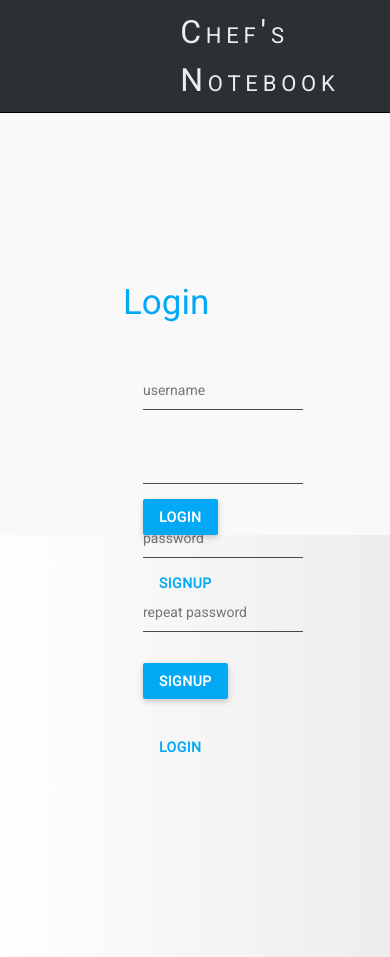
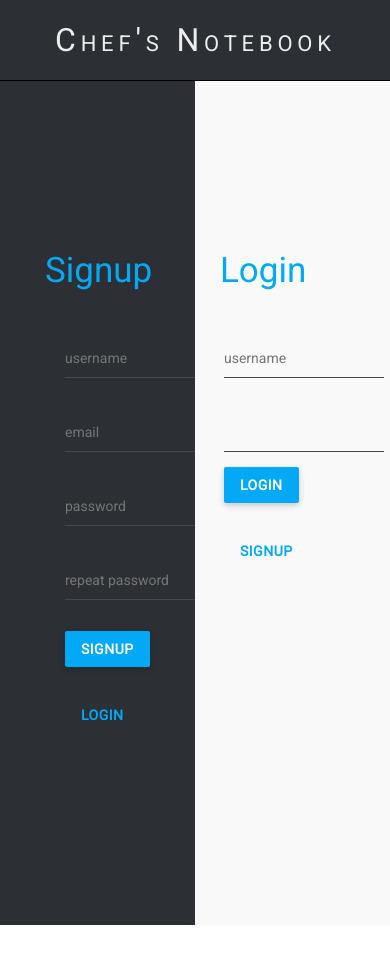
Before and after one commit to ramonaspence/chefs-notebook, a React (Create React App) app in the folder frontend/static/: page / in a window 390 px wide. After the commit the page ends 925 px from the top, so only its background shows below. Built offline with nearby package versions, Linux system fonts and the light colour scheme; no server answers.

Commit message:
adding responsive design to navbar, and homepage

```diff
--- a/frontend/static/package.json
+++ b/frontend/static/package.json
@@ -4,6 +4,10 @@
   "private": true,
   "proxy": "http://127.0.0.1:8000/",
   "dependencies": {
+    "@fortawesome/fontawesome-svg-core": "^1.2.28",
+    "@fortawesome/free-regular-svg-icons": "^5.13.0",
+    "@fortawesome/free-solid-svg-icons": "^5.13.0",
+    "@fortawesome/react-fontawesome": "^0.1.9",
     "@testing-library/jest-dom": "^4.2.4",
     "@testing-library/react": "^9.5.0",
     "@testing-library/user-event": "^7.2.1",
--- a/frontend/static/src/App.css
+++ b/frontend/static/src/App.css
@@ -40,7 +40,7 @@ a {
 
 /* begin home signup and login styles */
 
-.backRight {
+/* .backRight {
   position: absolute;
   right: 0;
   width: 50%;
@@ -58,7 +58,7 @@ a {
   background: #2C3034;
   background-size: cover;
   background-position: 50% 25%;
-}
+} */
 
 .topLayer {
   width: 200%;
@@ -82,42 +82,6 @@ a {
   background: #f9f9f9;
   right: 0;
   position: absolute;
-}
-
-@media (max-width: 525px) {
-  .left {
-    width: 100%;
-    height: 50%;
-    background: #2C3034;
-    left: 0;
-    position: absolute;
-  }
-
-  .right {
-    width: 100%;
-    height: 50%;
-    background: #f9f9f9;
-
-  }
-  .backRight {
-    position: absolute;
-    right: 0;
-    width: 100%;
-    height: 50%;
-    background: #3498db;
-    background-size: cover;
-    background-position: 50% 25%;
-  }
-
-  .backLeft {
-    position: absolute;
-    left: 0;
-    width: 100%;
-    height: 50%;
-    background: #2C3034;
-    background-size: cover;
-    background-position: 50% 25%;
-  }
 }
 
 button {
@@ -174,7 +138,7 @@ button {
   top: 20vh;
   position: relative;
   left: 40%;
-  margin-left: -3rem;
+  margin-left: -6rem;
 }
 
 .content-left {
@@ -199,7 +163,22 @@ button {
   color: #03A9F4;
   font-weight: 300;
   font-size: 35px;
+  text-align: left;
 }
+
+/* START responsive design for login on Homepage */
+
+@media (max-width: 425px) {
+  .content-right h2 {
+    margin-left: 1rem;
+  }
+
+  .content-right {
+    margin-left: -5.25rem;
+  }
+}
+
+ /* END responsive design for login on Homepage */
 
 #slideBox {
   width: 50%;
@@ -229,7 +208,7 @@ input {
   margin-top: 20px;
 }
 
-/* end home page and begins navigation bar */
+/* START navigation bar styling */
 
 #navlinks a {
   color: #03A9F4;
@@ -252,9 +231,9 @@ input {
 
 }
 
-
 .nav-title {
   align: middle;
+  margin: .5rem;
 }
 
 .nav-title span {
@@ -262,8 +241,45 @@ input {
   font-size: 2rem;
   letter-spacing: .3rem;
   font-variant: small-caps;
+}
 
+.profile-link {
+  display: flex;
+  align-self: flex-end;
+  margin-right: -1.5rem;
+  flex-wrap: wrap;
 }
+
+
+.dashboard-links {
+  display: flex;
+  align-self: flex-end;
+  margin-left: -1.5rem;
+  flex-wrap: wrap;
+}
+
+.navbar-toggler .navbar-toggler-icon {
+  font-size: .6rem;
+  margin: .25rem .5rem .25rem 0rem;
+}
+
+.navbar .nav button {
+  margin: .25rem .5rem .25rem 0rem;
+}
+
+/* START media query for navigation title */
+
+@media (max-width: 425px) {
+  .nav-title {
+    align: middle;
+    margin: .5rem;
+    margin-left: 1.5rem;
+  }
+}
+
+  /* END media query for nav title */
+
+  /* START styles for explore page */
 
 .card {
   margin-bottom: .5rem;
@@ -274,79 +290,6 @@ input {
   display: inline;
 }
 
-@media (max-width: 768px) {
-  .profile-link {
-    display: flex;
-    align-self: flex-end;
-    margin-right: -1.5rem;
-
-  }
-
-  .dashboard-links {
-    display: flex;
-    align-self: flex-end;
-    margin-left: 1.5rem;
-    flex: 1;
-  }
-
-  .nav-title {
-    align: middle;
-  }
-
-  .nav-title span {
-    color: rgba(237,237,237,1);
-    font-size: 2rem;
-    letter-spacing: .3rem;
-    font-variant: small-caps;
-
-  }
-
-
-
-}
-
-.profile-link {
-  display: flex;
-  align-self: flex-end;
-  margin-right: -1.5rem;
-
-}
-
-.dashboard-links {
-  display: flex;
-  align-self: flex-end;
-  margin-left: 1.5rem;
-  flex: 1;
-}
-
-/* .signup-div {
-  display: flex;
-  flex-direction: column;
-  align-items: center;
-  justify-content: space-around;
-  width: 100%;
-  height: 50vh;
-  text-align: center;
-  margin: auto 0;
-}
-
-.signup-link {
-  width: 40vw;
-  background-color: #DDDDDD22;
-  color: black;
-
-  border: 2px solid black;
-  border-radius: 4px;
-  padding: 1rem;
-  margin: 1rem;
-
-}
-
-.signup-div span {
-  font-size: 1.8rem;
-
-
-} */
 
 .form-control {
   height: 2rem;
@@ -367,11 +310,9 @@ input {
 }
 
 .tags-preview {
-
-  border: white solid 1px;
   border-radius: .3rem;
   height: 2.25rem;
-  margin-left: 28rem;
+  margin-right: auto;
   padding: .25rem .5rem .25rem 1rem;
 
 }
@@ -382,6 +323,10 @@ input {
   border-radius: .3rem;
   background-color: skyblue;
   color: white;
+}
+
+a .view-recipe-button {
+  margin: .25rem .25rem;
 }
 
 /* beginning of profile-update, profile-create and profile-view styling */
--- a/frontend/static/src/components/Dashboard.js
+++ b/frontend/static/src/components/Dashboard.js
@@ -40,7 +40,7 @@ class Dashboard extends Component {
     let recipes = this.state.recipes.map(recipe => {
       return (
         <div className="row no-gutters">
-          <div className="col-8 ml-auto card d-flex">
+          <div className="col-md-8 col-sm-12 ml-auto card d-flex">
             <div className="title card-body">
               <div className="card-title">
                 <h2>{recipe.owner.username}</h2>
--- a/frontend/static/src/components/ExploreRecipeListView.js
+++ b/frontend/static/src/components/ExploreRecipeListView.js
@@ -94,7 +94,7 @@ class ExploreRecipeList extends Component {
     let recipes = this.state.recipes.map(recipe =>  (
 
         <div className="row no-gutters">
-          <div className="col-8 ml-auto card d-flex">
+          <div className="col-lg-8 col-12 offset-lg-1 mr-lg-auto mr-auto card d-flex">
             <div className="title card-body">
               <h1>{recipe.title}</h1>
               <Link to={`/users/profile/${recipe.owner.id}`}><h5>{recipe.owner.username}</h5></Link>
@@ -103,7 +103,7 @@ class ExploreRecipeList extends Component {
 
 
             <div className='recipe-list-body'>
-            <Link to={`/recipes/${recipe.id}`} className="btn btn-outline-success">View</Link>
+            <Link to={`/recipes/${recipe.id}`} className="btn btn-outline-success view-recipe-btn">View</Link>
 
             <p>{recipe.description}</p>
             <p>created on {moment(recipe.date_published).format("MMM Do YYYY")}</p>
@@ -121,28 +121,28 @@ class ExploreRecipeList extends Component {
           <Nav />
         }
         <div className="row no-gutters explore-recipe-form">
-        <form role="search" onSubmit={this.handleSearch} className="search form-inline ml-5 col-12">
+        <form role="search" onSubmit={this.handleSearch} className="search form-inline col-12">
           <input className="form-control mr-lg-2" type="search" name="title" placeholder="Search by title" aria-label="Search" onChange={this.handleSearchInput} />
           <input className="form-control mr-lg-2" type="search" name="description" placeholder="Search by description" aria-label="Search" onChange={this.handleSearchInput} />
 
 
           <input className="form-control mr-lg-2" type="search" name="tags" placeholder="Search by tags" aria-label="Search" onKeyUp={this.handleKeyEvent} onChange={this.handleSearchInput} />
 
+          {this.state.tags
+            ?
+            <div className="tags-preview col-4 offset-lg-4">
 
+            {tagpreviews}
+
+            </div>
+            :
+            <div className="tags-preview col-2 offset-lg-4">
+            </div>
+          }
 
           <button className="btn search-btn btn-outline-dark my-2 my-sm-0" type='submit'>Search</button>
         </form>
-        {this.state.tags
-          ?
-          <div className="tags-preview col-4 offset-4">
 
-          {tagpreviews}
-
-          </div>
-          :
-          <div className="tags-preview col-2 offset-4">
-          </div>
-        }
         </div>
         <ul>
           <li>
--- a/frontend/static/src/containers/Home.js
+++ b/frontend/static/src/containers/Home.js
@@ -29,7 +29,7 @@ class Home extends Component {
 
       <div className="row">
         <div id="nav-bar" className='navbar navbar-expand-lg navbar-dark navbar-background col-12'>
-          <div className="nav-title col-lg-5 col-8 offset-5">
+          <div className="nav-title col-md-5 col-12 offset-md-4 offset-sm-2">
             <span>Chef's Notebook</span>
           </div>
         </div>
@@ -44,7 +44,7 @@ class Home extends Component {
         <div id="slidebox">
 
             <div className="left">
-              <div className="col-sm-6 col-3 content-left">
+              <div className="col-sm-6 col-12 content-left">
                 <h2>Signup</h2>
                 <Signup props={this.props}/>
               </div>
@@ -52,7 +52,7 @@ class Home extends Component {
           </div>
 
         <div className="right">
-          <div className="col-sm-6 col-3 content-right">
+          <div className="col-sm-6 col-12 content-right">
             <h2>Login</h2>
             <Login props={this.props}/>
           </div>
--- a/frontend/static/src/containers/Nav.js
+++ b/frontend/static/src/containers/Nav.js
@@ -1,5 +1,9 @@
 import React, {Component} from 'react';
 import '../App.css';
+
+// import { FontAwesomeIcon } from '@fortawesome/react-fontawesome'
+// import { faGriplines } from '@fortawesome/free-regular-svg-icons'
+
 import { Link, Redirect} from 'react-router-dom';
 
 import axios from 'axios';
@@ -62,11 +66,17 @@ class Nav extends Component {
         <div id="nav-bar" className='navbar navbar-expand-md navbar-dark navbar-background col-lg-12'>
             <div id="navlinks" className='nav navbar-nav col-12'>
 
-              <div className="dashboard-links ml-md-auto col-sm-2 offset-lg-1">
+                <button class="navbar-toggler" type="button" data-toggle="collapse" data-target="#navbar1">
+                  <span class="navbar-toggler-icon"></span>
+                </button>
+              <div class="collapse navbar-collapse" id="navbar1">
+                <div className="dashboard-link-parent mr-auto col-sm-2 offset-lg-1">
+                  <div className="dashboard-links mr-sm-auto ml-auto col-sm-2 offset-lg-1">
                     <Link className="nav-item nav-link" to="/dashboard/">Dashboard</Link>
                   </div>
-              <div className="dashboard-links ml-md-auto col-sm-2 offset-lg-1">
+                  <div className="dashboard-links mr-sm-auto ml-auto col-sm-2 offset-lg-1">
                     <Link className="nav-item nav-link" to="/recipes/">Explore</Link>
+                  </div>
                 </div>
 
 
@@ -77,19 +87,20 @@ class Nav extends Component {
 
 
 
-
-              <div className="profile-link ml-md-auto col-sm-2 offset-lg-1">
+                <div className="profile-link-parent col-sm-2 offset-lg-1 mr-auto">
+                  <div className="profile-link  col-sm-2 offset-lg-1">
                     <Link className="nav-item nav-link" to='/profile/'>Profile</Link>
                   </div>
                     {this.state.isAuthenticated
                       ?
-                  <div className="profile-link ml-md-auto col-sm-2 offset-lg-1">
+                      <div className="profile-link col-sm-2 offset-lg-1">
                         <Link className="nav-item nav-link" to="/logout" onClick={this.handleLogout}>Logout</Link>
                       </div>
                       :
                       null
                     }
-
+                </div>
+              </div>
             </div>
           </div>
         </div>
```
Also changed, not shown: 1 other file (tests, documents, lock files or other folders). Lines whose indentation alone changed are shown as unchanged.
